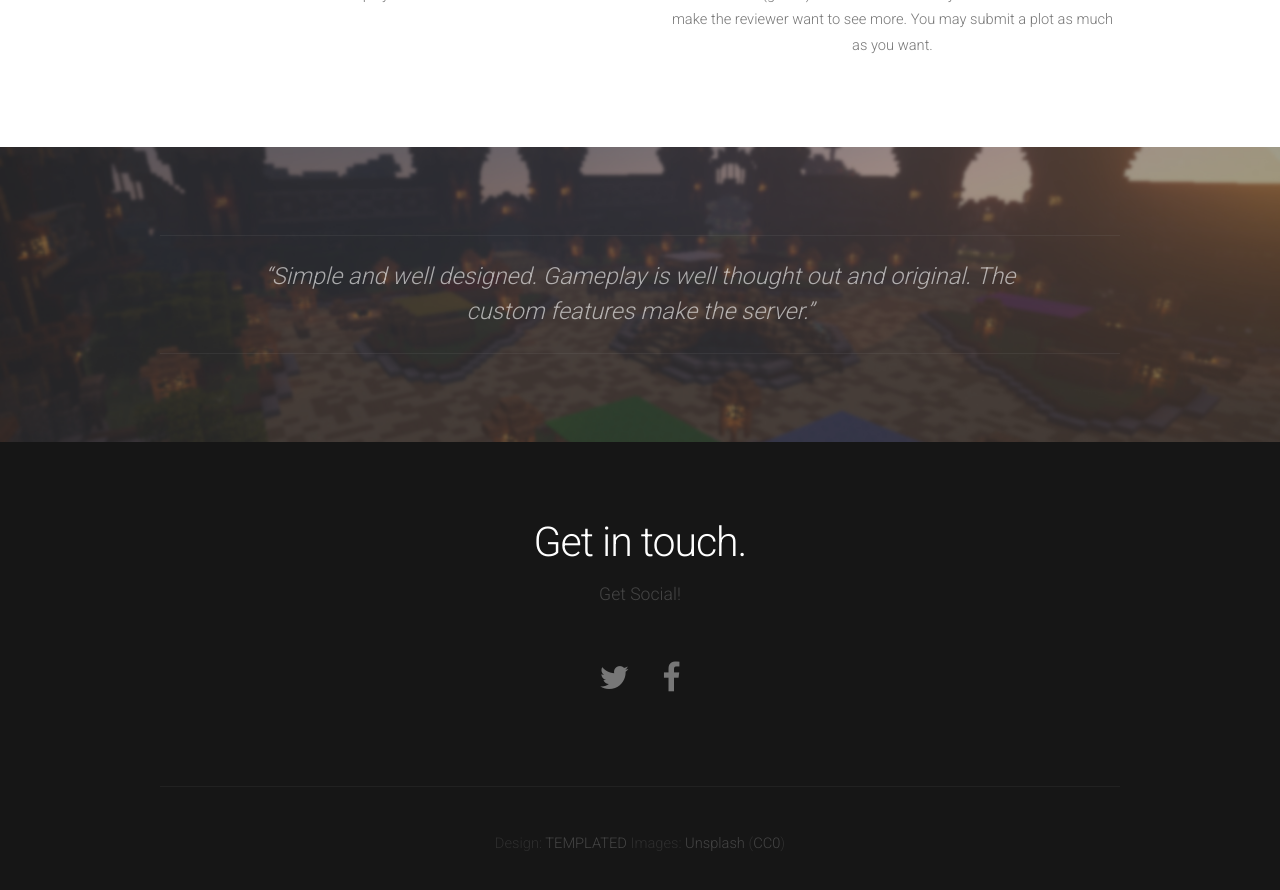
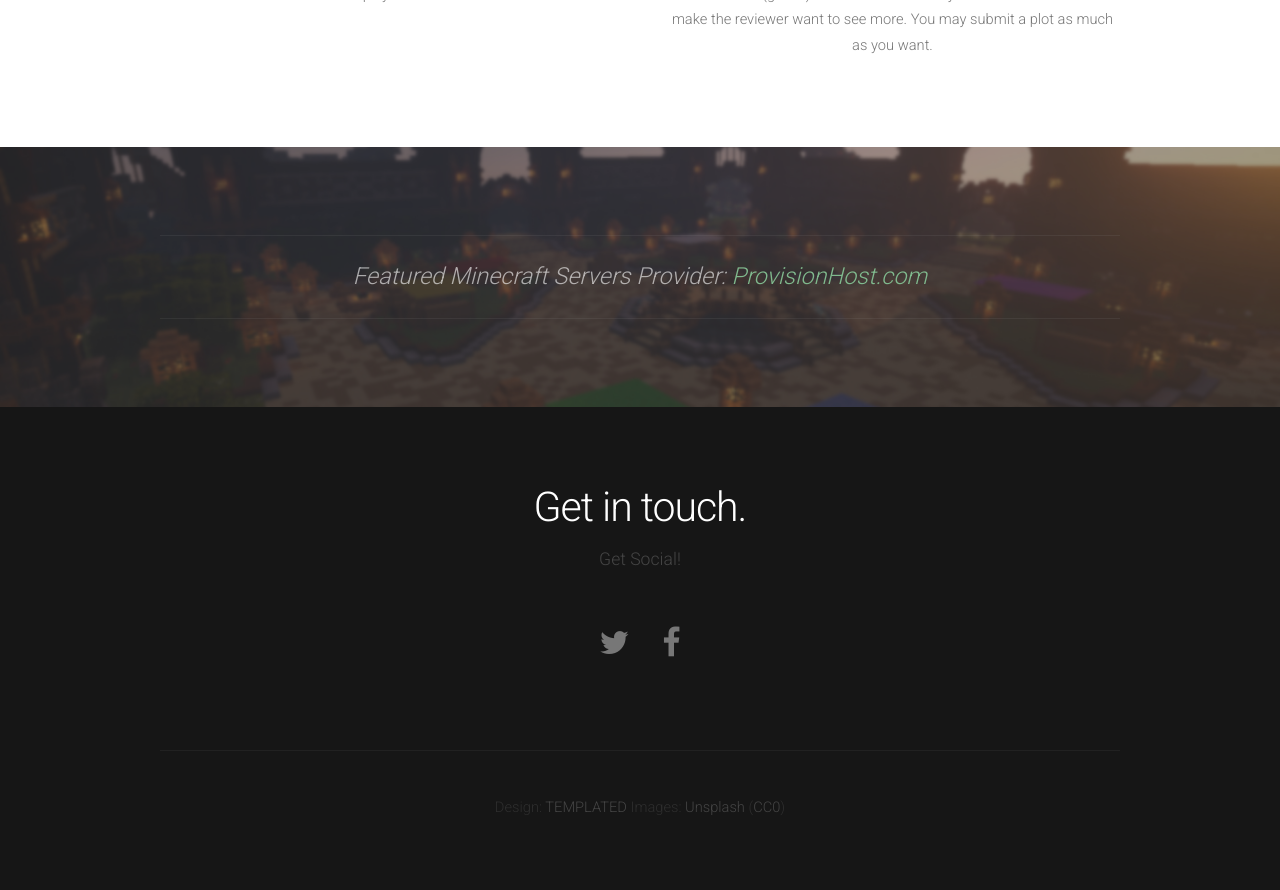
Before and after one commit to Synotrek/SynotrekWebsite, a Jekyll site: the page built from index.html, in a window 1280 px wide and 900 px high, scrolled down 1858 px. Shown: the top 890 px of the window. Built offline with Jekyll 4.4.1, drawn with Linux system fonts in a browser that asks for light colours; nearby versions of some CDN libraries; after the commit the page ends 2723 px from its top, so only the background shows below that.

Commit message:
Provision Host Update

```diff
--- a/index.html
+++ b/index.html
@@ -60,7 +60,8 @@ bodyclass: homepage
   <div id="tweet">
     <div class="container">
       <section>
-        <blockquote>&ldquo;Simple and well designed. Gameplay is well thought out and original. The custom features make the server.&rdquo;</blockquote>
+        <!--blockquote>&ldquo;Simple and well designed. Gameplay is well thought out and original. The custom features make the server.&rdquo;</blockquote-->
+        <blockquote>Featured Minecraft Servers Provider: <a href="http://provisionhost.com">ProvisionHost.com</a></blockquote>
       </section>
     </div>
   </div>
```
